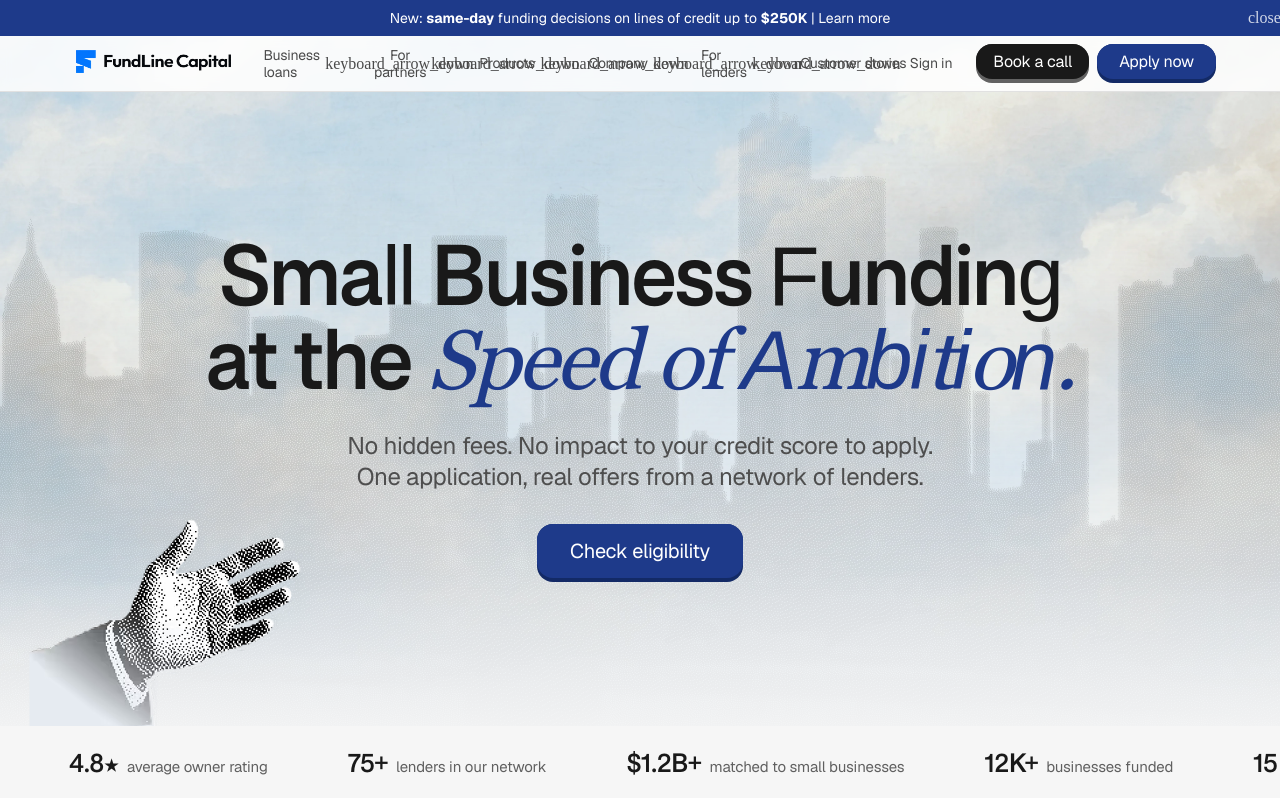
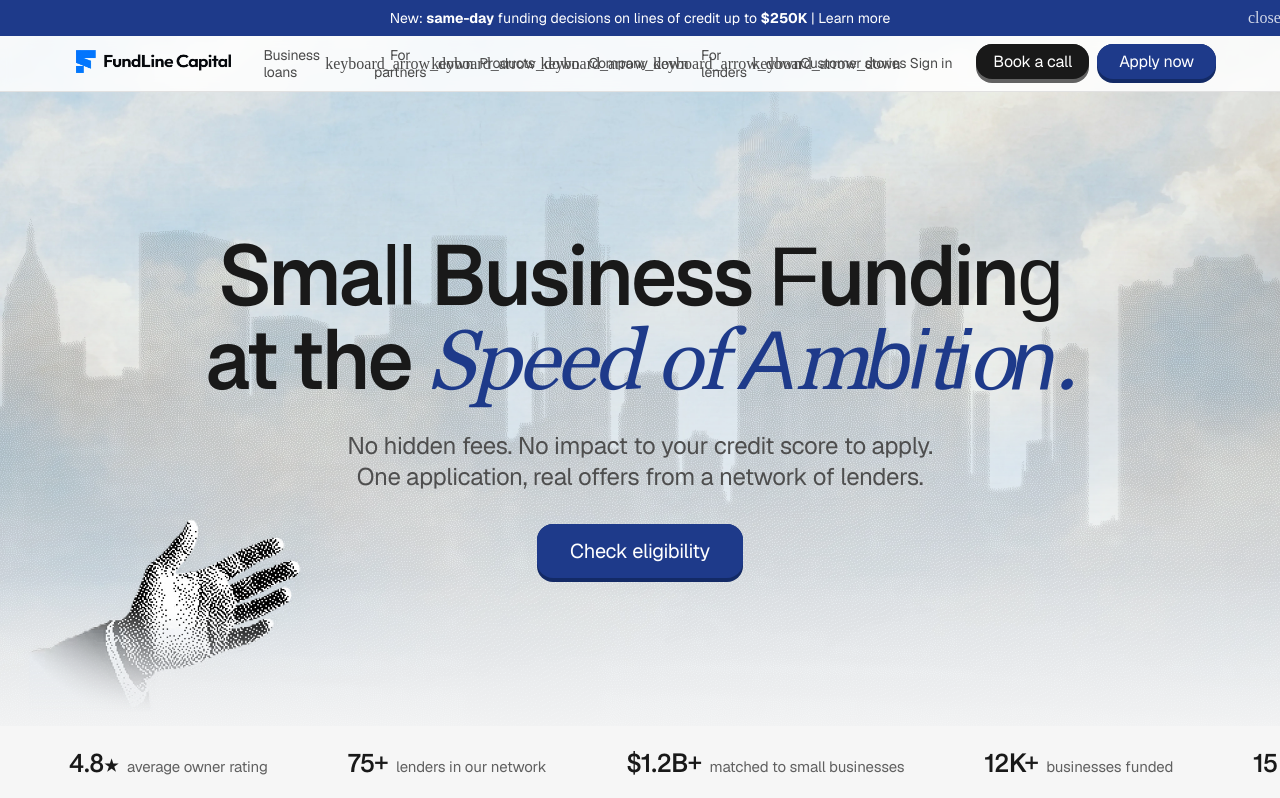
Before and after one commit to kellyjosephbusiness/obsidian, a Next.js app: page / in a window 1280 px wide. Shown: the top 798 px of the page. Built offline with nearby package versions, Linux system fonts and the light colour scheme; a web font is replaced by a local one.

Commit message:
Hero: fade the hand's sleeve into the sky so no hard edge shows above the ticker
Co-Authored-By: Claude Fable 5.1 <noreply@anthropic.com>

```diff
--- a/src/components/sites/corgi-insure-a0f7893c/root-8a5edab2/HeroSection.tsx
+++ b/src/components/sites/corgi-insure-a0f7893c/root-8a5edab2/HeroSection.tsx
@@ -94,7 +94,7 @@ export function HeroSection() {
             </PressableButton>
 
             {/* Hand */}
-            <div className="pointer-events-none absolute bottom-[-24px] left-[-64px] h-[180px] w-[238px] -rotate-[15deg] md:bottom-[-16px] md:left-[-56px] md:h-[241px] md:w-[318px] md:rotate-0">
+            <div className="pointer-events-none absolute bottom-[-24px] left-[-64px] h-[180px] w-[238px] -rotate-[15deg] [mask-image:linear-gradient(to_bottom,black_45%,transparent_88%)] md:bottom-[-16px] md:left-[-56px] md:h-[241px] md:w-[318px] md:rotate-0">
               <div aria-hidden className="absolute inset-0">
                 <SlicedImage src={HAND_SRC} alt="" />
               </div>
```
